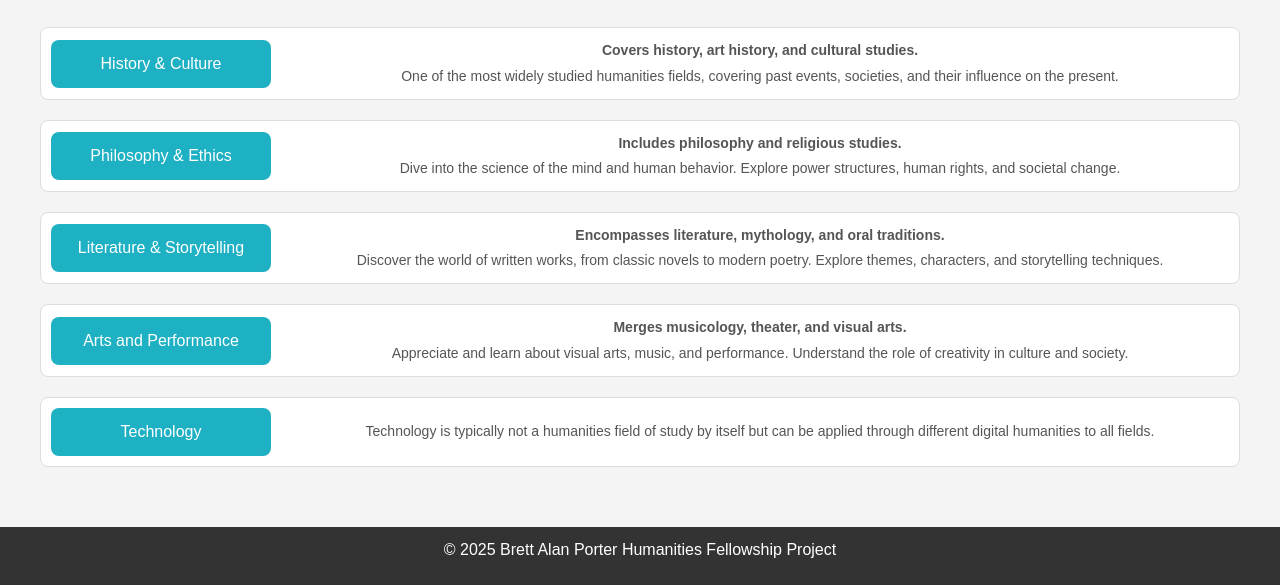
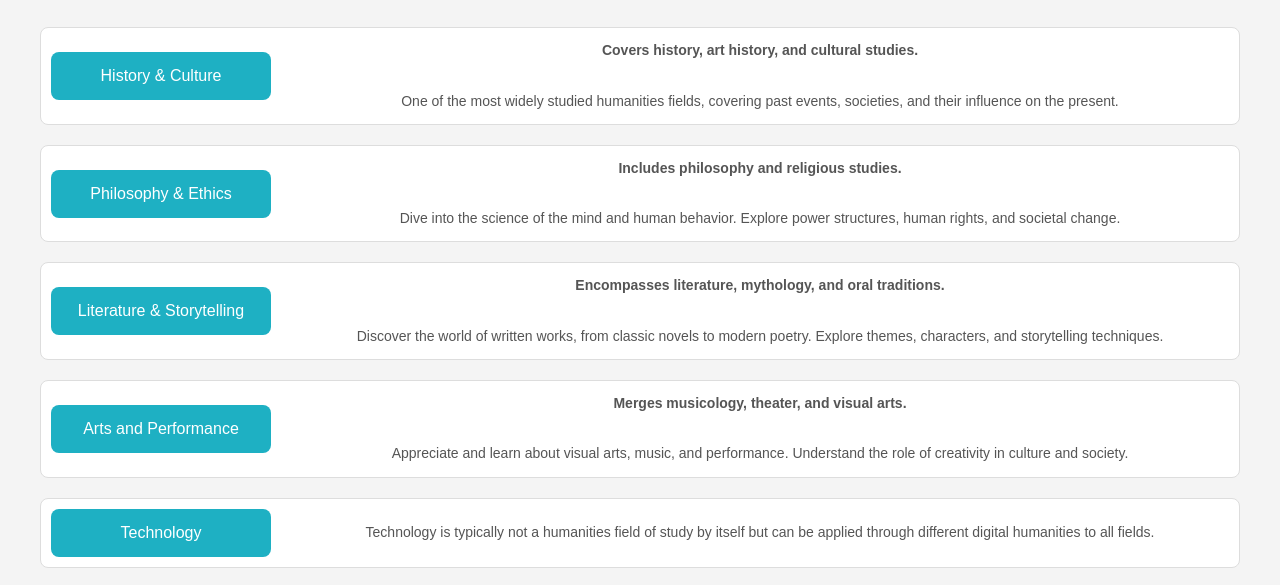
Before and after one commit to BrettAlanPorter7/DHFP25, a website: page path-selection.html in a window 1280 px wide. Shown: the part 206-791 px from the top of the page. Drawn offline with Linux system fonts and the light colour scheme.

Commit message:
Attempts to fix formatting on history-culture path page and path selection page

```diff
--- a/path-selection.html
+++ b/path-selection.html
@@ -28,28 +28,28 @@
         <div class="interest-item">
           <button class="interest-button" onclick="location.href='history-culture.html'">History & Culture</button>
           <div class="interest-description">
-            <p><b>Covers history, art history, and cultural studies.</b><br>One of the most widely studied humanities fields, covering past events, societies, and their influence on the present.</p>
+            <p><b>Covers history, art history, and cultural studies.</b><br><br>One of the most widely studied humanities fields, covering past events, societies, and their influence on the present.</p>
           </div>
         </div>
 
         <div class="interest-item">
           <button class="interest-button" onclick="location.href='philosophy-ethics.html'">Philosophy & Ethics</button>
           <div class="interest-description">
-            <p><b>Includes philosophy and religious studies.</b><br>Dive into the science of the mind and human behavior. Explore power structures, human rights, and societal change.</p>
+            <p><b>Includes philosophy and religious studies.</b><br><br>Dive into the science of the mind and human behavior. Explore power structures, human rights, and societal change.</p>
           </div>
         </div>
 
         <div class="interest-item">
           <button class="interest-button" onclick="location.href='literature.html'">Literature & Storytelling</button>
           <div class="interest-description">
-            <p><b>Encompasses literature, mythology, and oral traditions.</b><br>Discover the world of written works, from classic novels to modern poetry. Explore themes, characters, and storytelling techniques.</p>
+            <p><b>Encompasses literature, mythology, and oral traditions.</b><br><br>Discover the world of written works, from classic novels to modern poetry. Explore themes, characters, and storytelling techniques.</p>
           </div>
         </div>
 
         <div class="interest-item">
           <button class="interest-button" onclick="location.href='arts.html'">Arts and Performance</button>
           <div class="interest-description">
-            <p><b>Merges musicology, theater, and visual arts.</b><br>Appreciate and learn about visual arts, music, and performance. Understand the role of creativity in culture and society.</p>
+            <p><b>Merges musicology, theater, and visual arts.</b><br><br>Appreciate and learn about visual arts, music, and performance. Understand the role of creativity in culture and society.</p>
           </div>
         </div>
 
```
Also changed, not shown: history-culture.html (+1 -1 lines).
